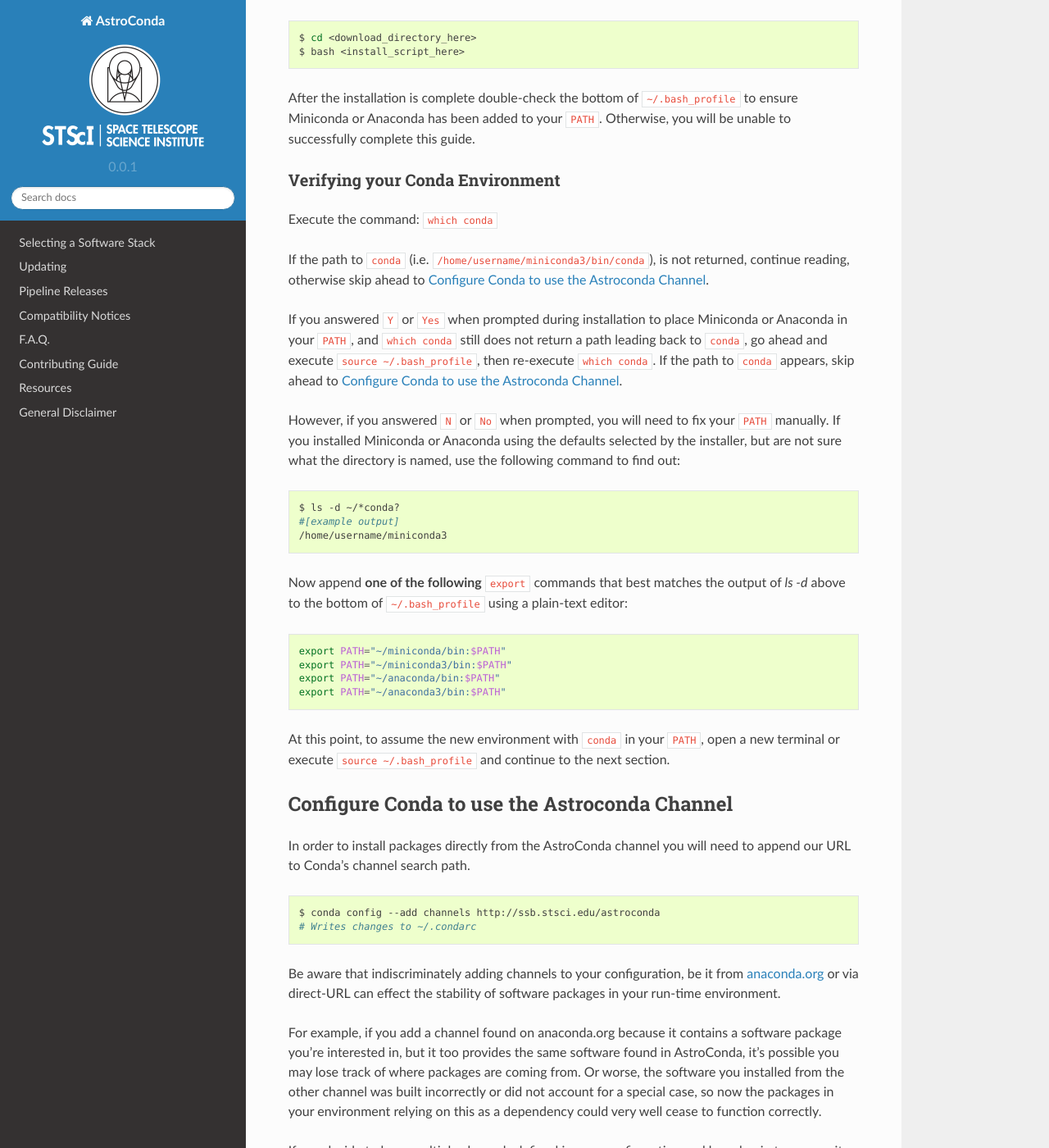
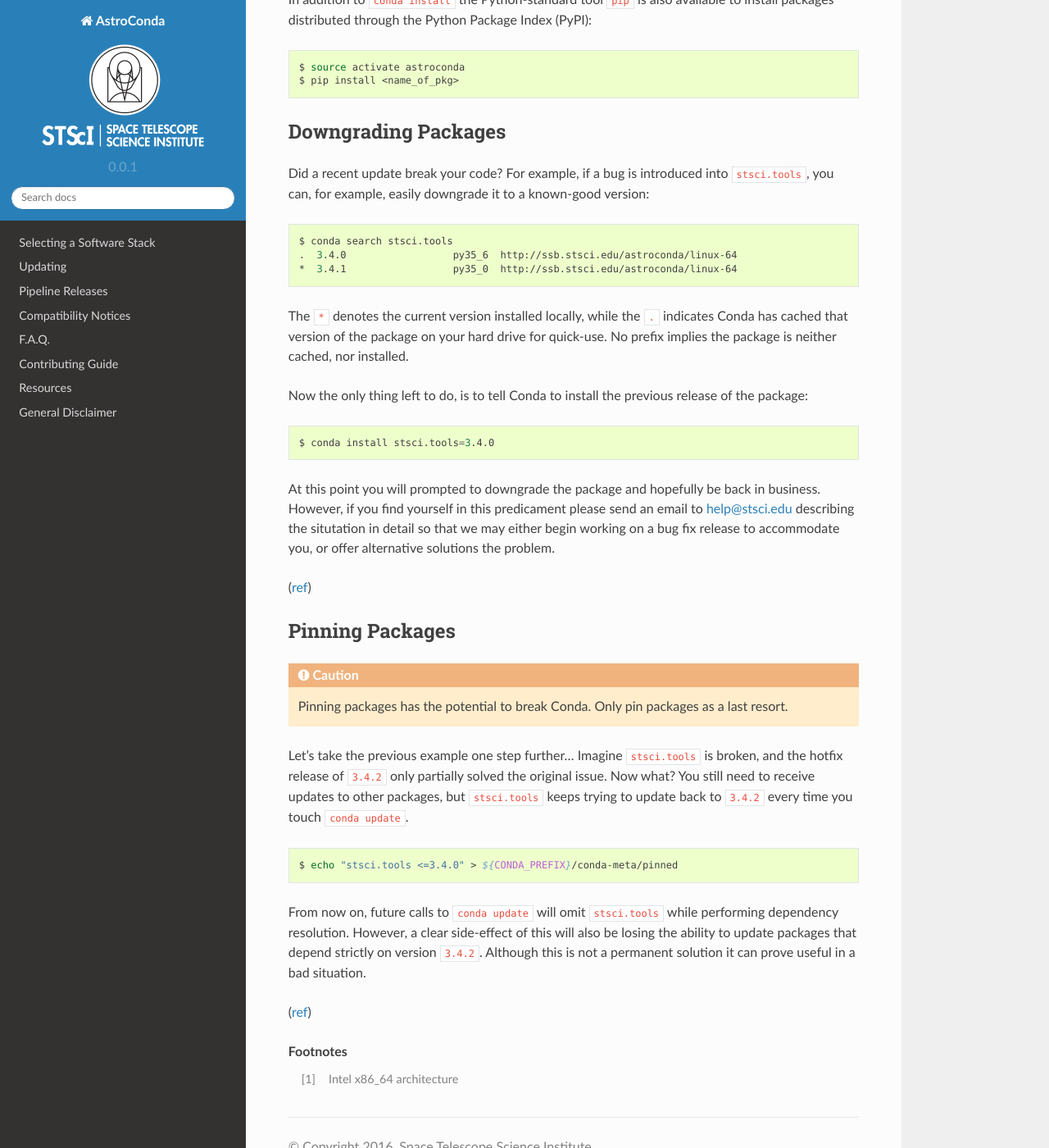
Before and after one commit to jhunkeler/astroconda, a Sphinx documentation site: the page built from source/further_reading.rst, in a window 1280 px wide and 1400 px high, scrolled down 1067 px. Shown: the whole window at 82% size. Built offline with Sphinx 7.4.7 and the Read the Docs theme 2.0.0, drawn with Linux system fonts in a browser that asks for light colours; pages that are not in the unit, such as notebooks, are missing from menus; some of the changed text lies outside the part shown.

Commit message:
Consolidated misc text

```diff
--- a/source/further_reading.rst
+++ b/source/further_reading.rst
@@ -1,157 +1,8 @@
-############
-Installation
-############
+###############
+Further Reading
+###############
 
-System Requirements
-===================
-
-    - 64-bit Intel/AMD processor (x86_64)
-    - 64-bit Linux (glibc ≥ 2.12)
-    - Mac OS X (≥ 10.7)
-    - BASH or ZSH as your default shell environment (T/CSH is NOT supported)
-
-Prerequisites
-=============
-
-AstroConda is a third-party addon channel designed for use with the Conda package management system, so therefore in order to install software provided by our channel, you must first install a basic Conda environment on your system. This can be achieved in multiple ways (described below). Our channel's software is compatible with both of the ``2`` and ``3`` variants of Continuum Analytics, Inc.'s Miniconda and Anaconda distributions (i.e. Miniconda2, Miniconda3, Anaconda2, and Anaconda3).
-
-Getting Conda - The choice is yours
------------------------------------
-
-Miniconda2 and Miniconda3 provide a bare-minimum Conda root environment with Python 2.7 or Python 3.x respectfully. (*Recommended*)
-
-Anaconda2 and Anaconda3 are Continuum Analytics Inc.'s flagship products, and provide a full-featured Conda root environment as well as hundreds of useful tools, libraries, and utilities by default.
-
-Both of Continuum's official distributions support a variety of operating systems and architectures, however the AstroConda channel specifically provides packages for Linux and Apple OS X running on x86_64 Intel/AMD processors. It is important to note Microsoft Windows is not supported at this time.
-
-Now head over to **one** of the following sites and download a copy of the installer of your choice:
-
-- Download `Miniconda <https://conda.io/miniconda.html>`_
-- Download `Anaconda <https://www.continuum.io/downloads>`_ (OS X users should choose the command-line installer)
-
-The installation method used for Miniconda and Anaconda are identical, however keep in mind the scripts are written in BASH (not SH), so therefore you *must* execute the installer using ``bash``:
-
-.. code-block:: sh
-
-    $ cd <download_directory_here>
-    $ bash <install_script_here>
-
-After the installation is complete double-check the bottom of ``~/.bash_profile`` to ensure Miniconda or Anaconda has been added to your ``PATH``. Otherwise, you will be unable to successfully complete this guide.
-
-
-Verifying your Conda Environment
---------------------------------
-
-Execute the command: ``which conda``
-
-If the path to ``conda`` (i.e. ``/home/username/miniconda3/bin/conda``), is not returned, continue reading, otherwise skip ahead to :ref:`configure_astroconda_channel`.
-
-If you answered ``Y`` or ``Yes`` when prompted during installation to place Miniconda or Anaconda in your ``PATH``, and ``which conda`` still does not return a path leading back to ``conda``, go ahead and execute ``source ~/.bash_profile``, then re-execute ``which conda``. If the path to ``conda`` appears, skip ahead to :ref:`configure_astroconda_channel`.
-
-However, if you answered ``N`` or ``No`` when prompted, you will need to fix your ``PATH`` manually. If you installed Miniconda or Anaconda using the defaults selected by the installer, but are not sure what the directory is named, use the following command to find out:
-
-.. code-block:: sh
-
-    $ ls -d ~/*conda?
-    #[example output]
-    /home/username/miniconda3
-
-Now append **one of the following** ``export`` commands that best matches the output of `ls -d` above to the bottom of ``~/.bash_profile`` using a plain-text editor:
-
-.. code-block:: sh
-
-    export PATH="~/miniconda/bin:$PATH"
-    export PATH="~/miniconda3/bin:$PATH"
-    export PATH="~/anaconda/bin:$PATH"
-    export PATH="~/anaconda3/bin:$PATH"
-
-At this point, to assume the new environment with ``conda`` in your ``PATH``, open a new terminal or execute ``source ~/.bash_profile`` and continue to the next section.
-
-
-.. _configure_astroconda_channel:
-
-Configure Conda to use the Astroconda Channel
-=============================================
-
-In order to install packages directly from the AstroConda channel you will need to append our URL to Conda's channel search path.
-
-.. code-block:: sh
-
-    $ conda config --add channels http://ssb.stsci.edu/astroconda
-    # Writes changes to ~/.condarc
-
-Be aware that indiscriminately adding channels to your configuration, be it from `anaconda.org <https://anaconda.org>`_ or via direct-URL can effect the stability of software packages in your run-time environment.
-
-For example, if you add a channel found on anaconda.org because it contains a software package you're interested in, but it too provides the same software found in AstroConda, it's possible you may lose track of where packages are coming from. Or worse, the software you installed from the other channel was built incorrectly or did not account for a special case, so now the packages in your environment relying on this as a dependency could very well cease to function correctly.
-
-If you decide to have multiple channels defined in your configuration and bugs begin to appear, it may be best to check their origin before issuing a support ticket to help@stsci.edu. ``conda list`` can be used to display such information about the packages installed in your environment.
-
-
-Using the AstroConda Channel
-============================
-
-.. attention::
-
-    If you are on an instrument team or need to calibrate data using the same environment as STScI operations, please `click here <releases.html>`_.
-
-.. attention::
-
-    IRAF users, please skip to the next section: :ref:`iraf_install`
-
-Standard Software Stack (without IRAF)
----------------------------------------------
-
-The package management system, Conda, is now configured to pull from our repository, so you may go ahead and install the ``stsci`` metapackage. This metapackage installs nearly all of the software provided by STScI in one shot.
-
-The following example generates a new conda environment named "astroconda", however this naming convention is merely a suggestion. Feel free to use a name that works best for you.
-
-.. code-block:: sh
-
-    $ conda create -n astroconda stsci
-
-After the installation is complete go ahead and activate the "astroconda" environment. This command only needs to be executed one time per terminal session.
-
-.. code-block:: sh
-
-    $ source activate astroconda
-
-To deactivate the "astroconda" environment, close your terminal window or run:
-
-.. code-block:: sh
-
-    $ source deactivate
-
-
-.. _iraf_install:
-
-Legacy Software Stack (with IRAF)
----------------------------------
-
-The maintainers of the AstroConda channel have limited resources to support :abbr:`IRAF (Image Reduction and Analysis Facility)`, but users that require the ability to run IRAF and PyRAF tasks may want to install it via AstroConda. For help with any issues that come up during installation or use, please visit the `PyRAF FAQ <http://www.stsci.edu/institute/software_hardware/pyraf/pyraf_faq>`_. **Linux users** please be sure to visit `this FAQ entry <faq.html#in-linux-how-do-i-install-iraf-s-32-bit-dependencies>`_ for a quick guide to installing IRAF's 32-bit dependencies.
-
-
-The package management system, Conda, is now configured to pull from our repository, so you may go ahead and install the ``stsci`` metapackage, as well as ``pyraf``, and finally ``iraf``. The ``stsci`` metapackage installs nearly all of the software provided by STScI in one shot, however if you prefer a slimmed down IRAF/PyRAF experience, feel free to omit it.
-
-Due to Python 3.x incompatibilities present in several tasks, it is recommended to install IRAF alongside Python 2.7.
-
-The following example generates a new conda environment named "iraf27", however this naming convention is merely a suggestion, so please feel free to apply a name that works best for you.
-
-.. code-block:: sh
-
-    $ conda create -n iraf27 python=2.7 stsci pyraf iraf
-
-After the installation is complete go ahead and activate the "iraf27" environment. This command only needs to be executed one time per terminal session.
-
-.. code-block:: sh
-
-    $ source activate iraf27
-
-To deactivate the "iraf27" environment, close your terminal window or run:
-
-.. code-block:: sh
-
-    $ source deactivate
-
+.. hmmmmmmmmmmmmmmmmmm what to do?
 
 Fine-tuning the Software
 ========================
@@ -194,6 +45,45 @@
     $ source activate astroconda
     $ pip install <name_of_pkg>
 
+Downgrading Packages
+====================
+
+Did a recent update break your code? For example, if a bug is introduced into ``stsci.tools``, you can, for example, easily downgrade it to a known-good version:
+
+.. code-block:: sh
+
+    $ conda search stsci.tools
+    .  3.4.0                  py35_6  http://ssb.stsci.edu/astroconda/linux-64
+    *  3.4.1                  py35_0  http://ssb.stsci.edu/astroconda/linux-64
+
+The ``*`` denotes the current version installed locally, while the ``.`` indicates Conda has cached that version of the package on your hard drive for quick-use. No prefix implies the package is neither cached, nor installed.
+
+Now the only thing left to do, is to tell Conda to install the previous release of the package:
+
+.. code-block:: sh
+
+    $ conda install stsci.tools=3.4.0
+
+At this point you will prompted to downgrade the package and hopefully be back in business. However, if you find yourself in this predicament please send an email to help@stsci.edu describing the situtation in detail so that we may either begin working on a bug fix release to accommodate you, or offer alternative solutions the problem.
+
+(`ref <http://conda.io/docs/faq.html#managing-packages>`__)
+
+
+Pinning Packages
+================
+
+.. caution:: Pinning packages has the potential to break Conda. Only pin packages as a last resort.
+
+Let's take the previous example one step further... Imagine ``stsci.tools`` is broken, and the hotfix release of ``3.4.2`` only partially solved the original issue. Now what? You still need to receive updates to other packages, but ``stsci.tools`` keeps trying to update back to ``3.4.2`` every time you touch ``conda update``.
+
+
+.. code-block:: sh
+
+    $ echo "stsci.tools <=3.4.0" > ${CONDA_PREFIX}/conda-meta/pinned
+
+From now on, future calls to ``conda update`` will omit ``stsci.tools`` while performing dependency resolution. However, a clear side-effect of this will also be losing the ability to update packages that depend strictly on version ``3.4.2``. Although this is not a permanent solution it can prove useful in a bad situation.
+
+(`ref <http://conda.io/docs/faq.html?highlight=pinning#pinning-packages>`__)
 
 .. rubric:: Footnotes
 
```
